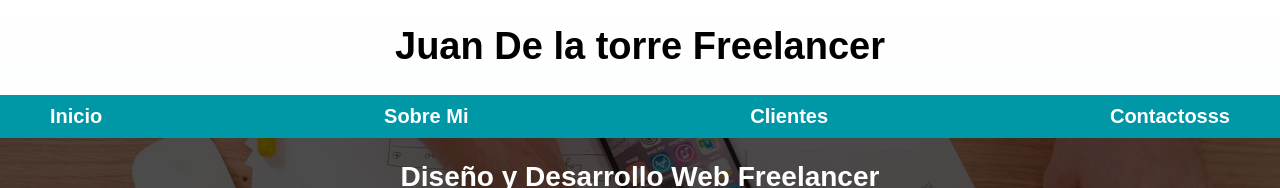
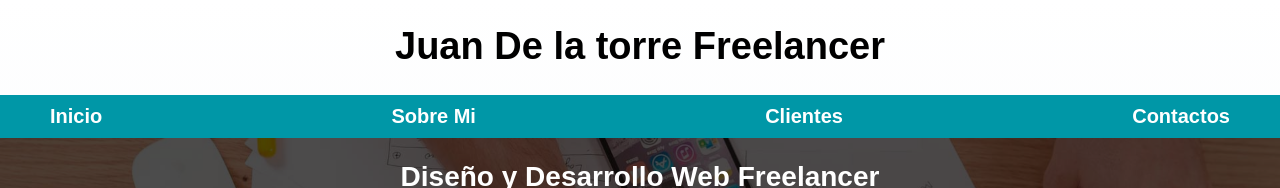
Before and after one commit to Luiscode-star/practicawebpage, a plain HTML site: page index.html in a window 1280 px wide. Shown: the top 188 px of the page. Drawn offline with nearby package versions, Linux system fonts and the light colour scheme.

Commit message:
ultimo ajustes

```diff
--- a/index.html
+++ b/index.html
@@ -19,7 +19,7 @@
      <a href="#">Inicio</a>
      <a href="#">Sobre Mi</a>
      <a href="#">Clientes</a>
-     <a href="#">Contactosss</a>
+     <a href="#">Contactos</a>
   </nav>
 </div>
 
```
